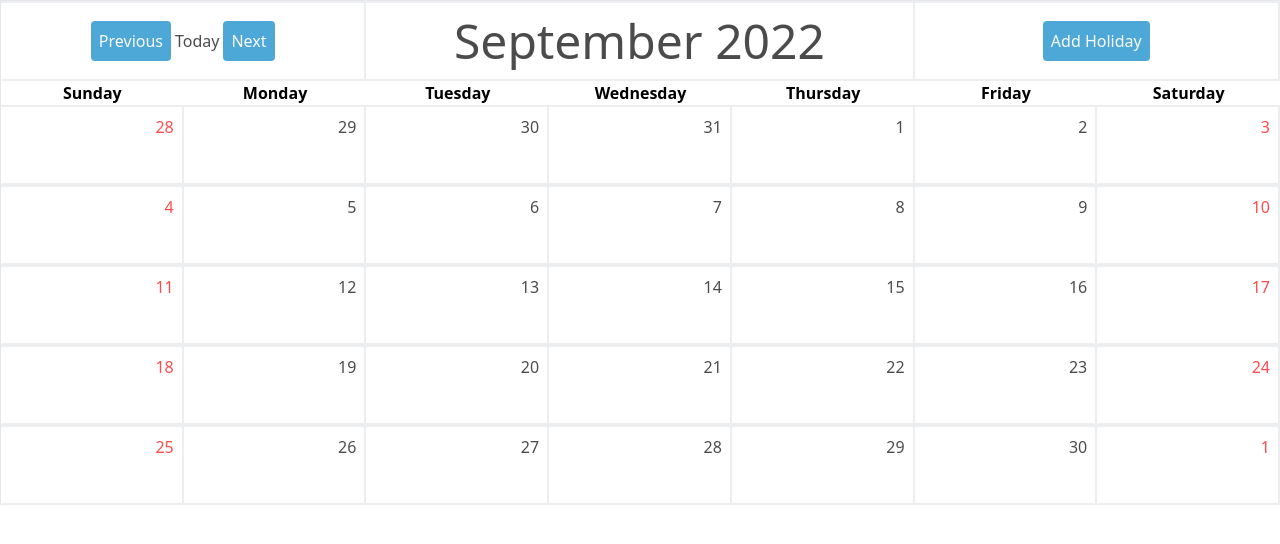
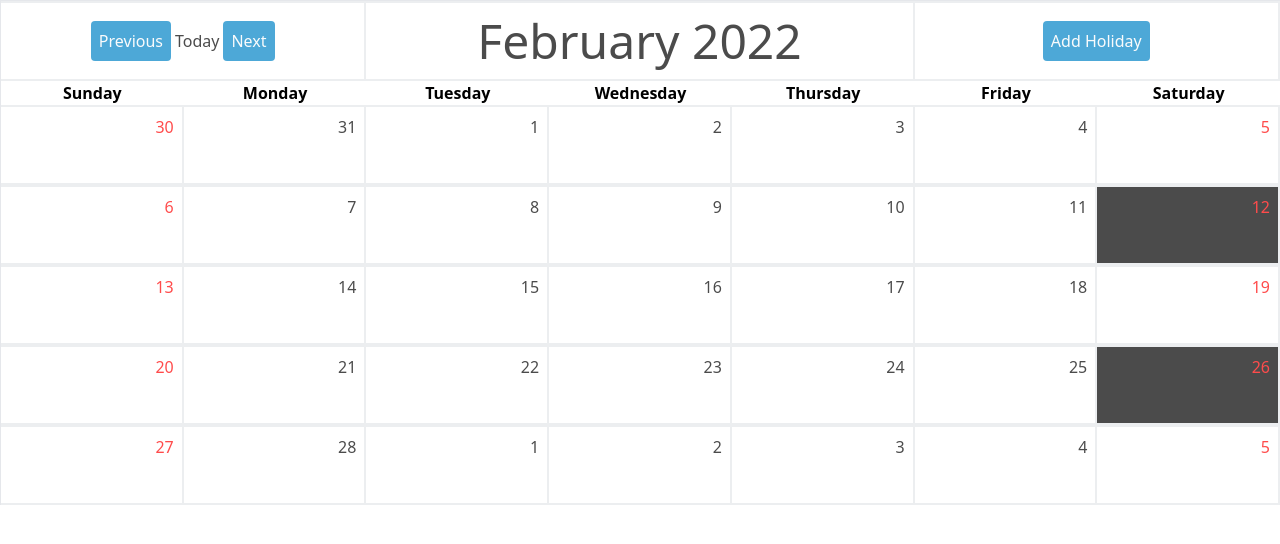
Before and after one commit to SDE-ADNAN/reactjs-Calender, a React (Create React App) app: page / in a window 1280 px wide. Shown: the top 544 px of the page. Built offline with nearby package versions, Linux system fonts and the light colour scheme.

Commit message:
figured out how to calculate bank holidays

```diff
--- a/src/Components/Calender.jsx
+++ b/src/Components/Calender.jsx
@@ -12,7 +12,7 @@ import React from "react";
 import Cell from "./Cell";
 import "./calender.css";
 
-var date = new Date(2022, 8, 11);
+var date = new Date(2022, 1, 11);
 const Calender = ({ value = date, onChange }) => {
   const weeks = [
     "Sunday",
@@ -59,13 +59,27 @@ const Calender = ({ value = date, onChange }) => {
   //     onChange(date);
   //   };
 
-  // Lists all Saturdays and Sundays in the given date interval
+  // Lists of 2nd and 4th saturdays of the month
+  function getSaturdays(year, month) {
+    let day, date;
+    let saturdays = [];
+    day = 1;
+    date = new Date(year, month, day);
+    while (date.getMonth() === month) {
+      if (date.getDay() === 6) {
+        // Sun=0, Mon=1, Tue=2, etc.
+        saturdays.push(new Date(year, month, day).getDate());
+      }
+      day += 1;
+      date = new Date(year, month, day);
+    }
+    return saturdays;
+  }
+  let saturdays = getSaturdays(year, month).filter(
+    (day, index) => index % 2 !== 0
+  );
+  console.log(saturdays);
 
-const result = eachWeekendOfInterval({
-    start: date.setDate(1),
-    end: date.setDate(endOfMonth(date).getDate()),
-  })
-  console.log(result);
   return (
     <div className="w-full border-t border-l">
       <div className="grid grid-cols-7 items-center justify-center text-center">
@@ -99,13 +113,13 @@ const result = eachWeekendOfInterval({
         {Array.from({ length: numDays }).map((_, index) => {
           const date = index + 1;
           const isCurrentDate = date === value.getDate();
-          const isSaturday = result.includes(date);
+          const isBankHoliday = saturdays.includes(date);
 
           return (
             <Cell
               key={date}
               isActive={isCurrentDate}
-              isSaturday={isSaturday}
+              isBankHoliday={isBankHoliday}
               className="relative calender-cell-grid"
             >
               <div className="absolute right-2 top-2">{date}</div>
--- a/src/Components/Cell.jsx
+++ b/src/Components/Cell.jsx
@@ -1,10 +1,18 @@
 import React from "react";
 
-const Cell = ({ onClick, children, className, isActive = false }) => {
+const Cell = ({
+  onClick,
+  children,
+  className,
+  isActive = false,
+  isBankHoliday = false,
+}) => {
   return (
     <div
       onClick={isActive ? onClick : null}
-      className={`${className} border-t-2 opacity-70  border-b-2 border-r-2 flex items-center justify-center select-none w-auto h-[5rem]`}
+      className={`${className} ${
+        isBankHoliday ? "bg-black" : " "
+      } border-t-2 opacity-70  border-b-2 border-r-2 flex items-center justify-center select-none w-auto h-[5rem]`}
     >
       {children}
     </div>
```
Lines whose indentation alone changed are shown as unchanged.
